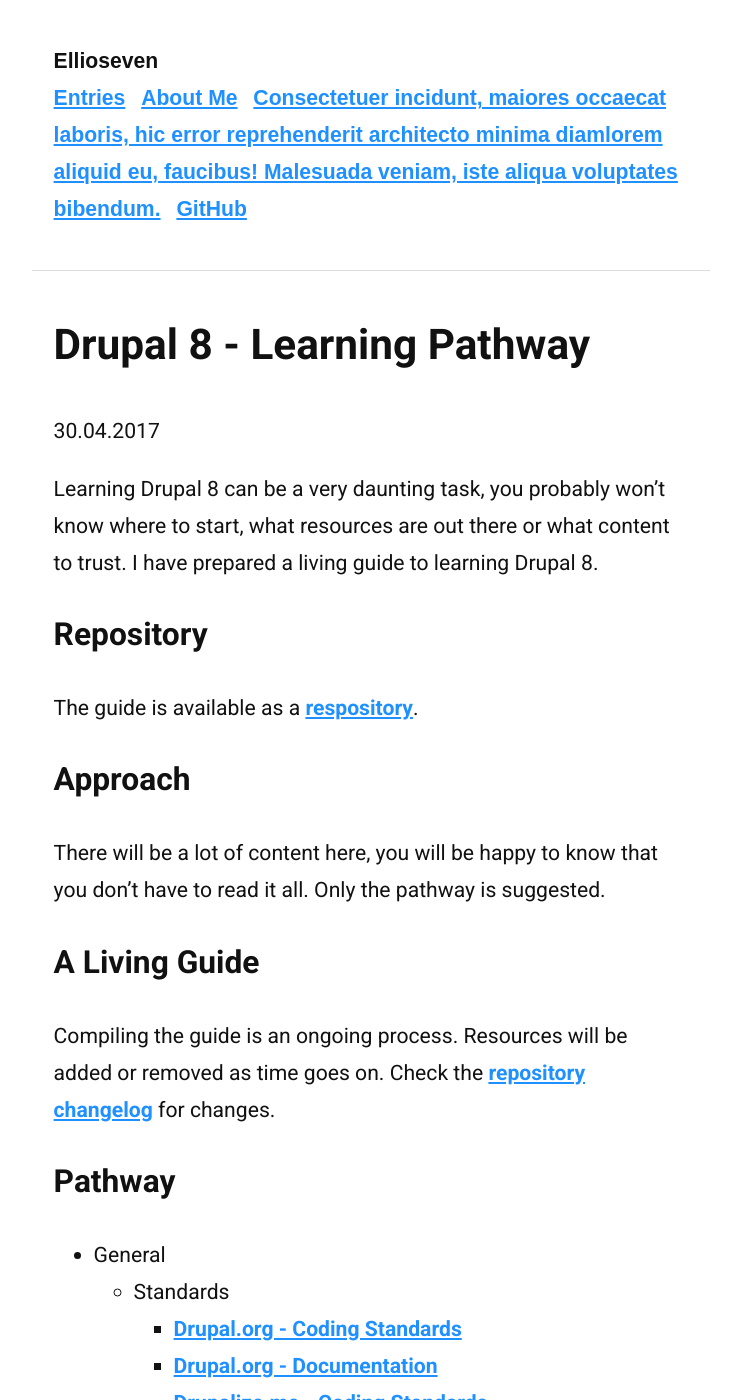
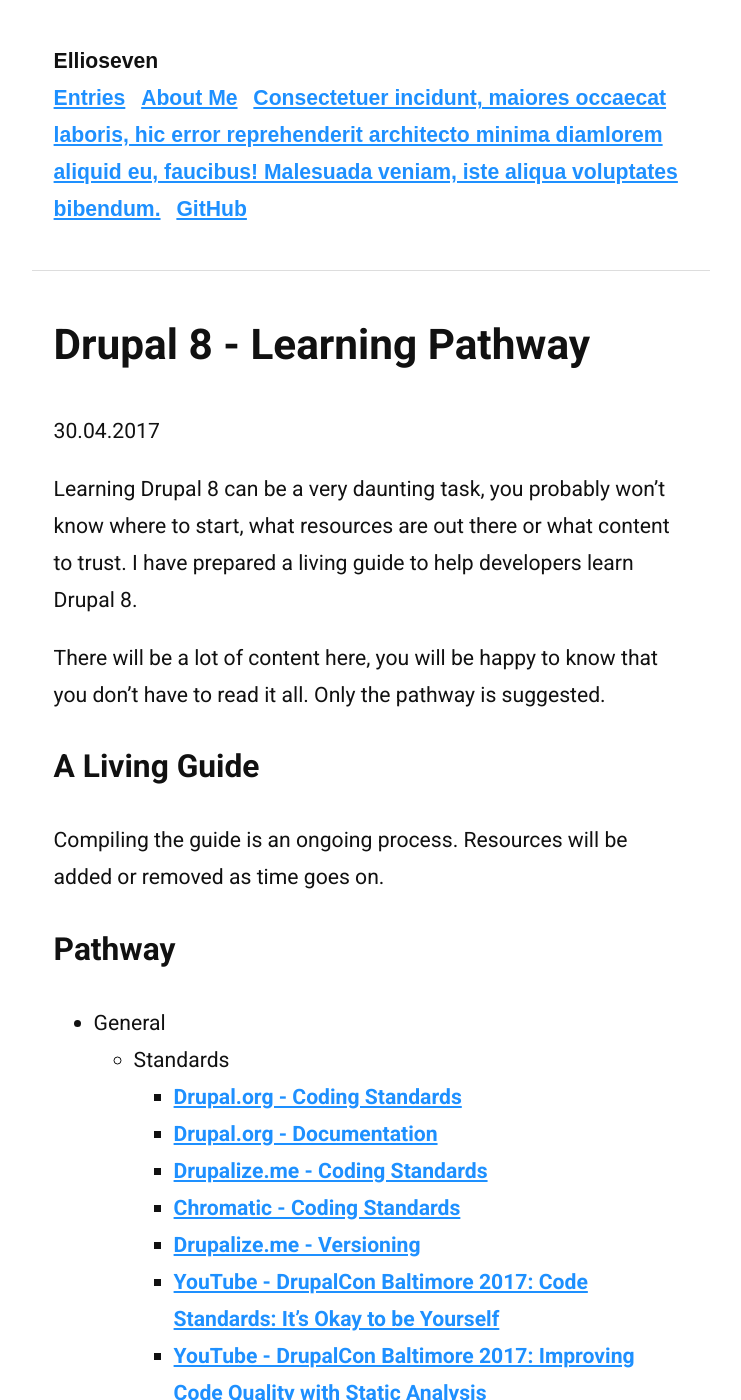
Before and after one commit to ellioseven/ellioseven.github.io, a Jekyll site: the page built from _posts/2017-04-30-drupal-8-learning-pathway.markdown, in a window 1280 px wide and 1400 px high. Shown: the whole window, without its empty margins (269-1010 px from the left). Built offline with Jekyll 4.4.1, drawn with Linux system fonts in a browser that asks for light colours.

Commit message:
Remove repo and fix up intro

```diff
--- a/_posts/2017-04-30-drupal-8-learning-pathway.markdown
+++ b/_posts/2017-04-30-drupal-8-learning-pathway.markdown
@@ -5,13 +5,7 @@
 ---
 Learning Drupal 8 can be a very daunting task, you probably won't know
 where to start, what resources are out there or what content to trust.
-I have prepared a living guide to learning Drupal 8.
-
-## Repository
-
-The guide is available as a [respository](https://bitbucket.org/ellioseven/pathway).
-
-## Approach
+I have prepared a living guide to help developers learn Drupal 8.
 
 There will be a lot of content here, you will be happy to know that you
 don't have to read it all. Only the pathway is suggested.
@@ -19,8 +13,7 @@
 ## A Living Guide
 
 Compiling the guide is an ongoing process. Resources will be added or
-removed as time goes on. Check the [repository changelog](https://bitbucket.org/ellioseven/pathway/commits/all)
-for changes.
+removed as time goes on.
 
 ## Pathway
 
```
